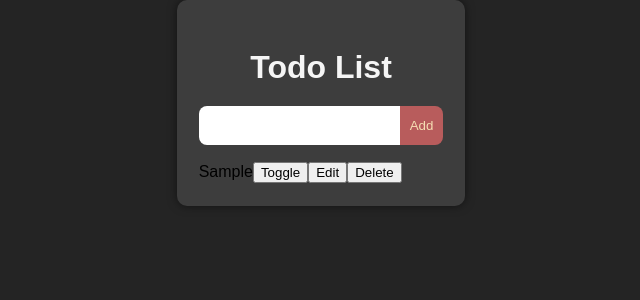
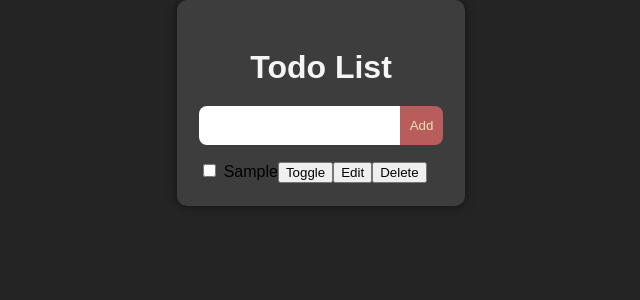
Before and after one commit to iiSurf/labTodoList320, a React (Vite) app: page / in a window 1280 px wide. Both pictures are taken after typing "Sample" into the empty fields and a click on the button "Add". Shown: the top 300 px of the page, without its empty margins (319-959 px from the left). Built offline with nearby package versions, Linux system fonts and the light colour scheme.

Commit message:
added brackets to fix an error in App jsx. Now works

```diff
--- a/src/Todo.jsx
+++ b/src/Todo.jsx
@@ -24,7 +24,13 @@ function Todo({ todo, dispatch }) {
 
   const renderDefaultView = () => (
     <div>
-
+      <input
+        type="checkbox"
+        checked={todo.complete}
+        onChange={() =>
+          dispatch({ type: ACTIONS.TOGGLE_TODO, payload: { id: todo.id } })
+        }
+      />
       <span style={{ color: todo.complete ? "#AAA" : "#000" }}>
         {todo.name}
       </span>
@@ -42,7 +48,7 @@ function Todo({ todo, dispatch }) {
           dispatch({ type: ACTIONS.EDIT_TODO, payload: { id: todo.id } })
         }
       >
-       Edit
+        Edit
       </button>
 
       <button
@@ -56,8 +62,8 @@ function Todo({ todo, dispatch }) {
   );
 
   return (
-    <div className='todo'>
-        { todo.editing ? renderEditView() : renderDefaultView() }
+    <div className="todo">
+      {todo.editing ? renderEditView() : renderDefaultView()}
     </div>
   );
 }
```
